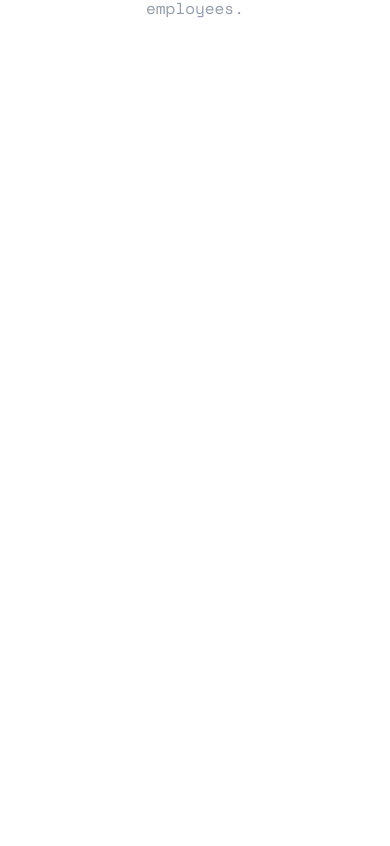
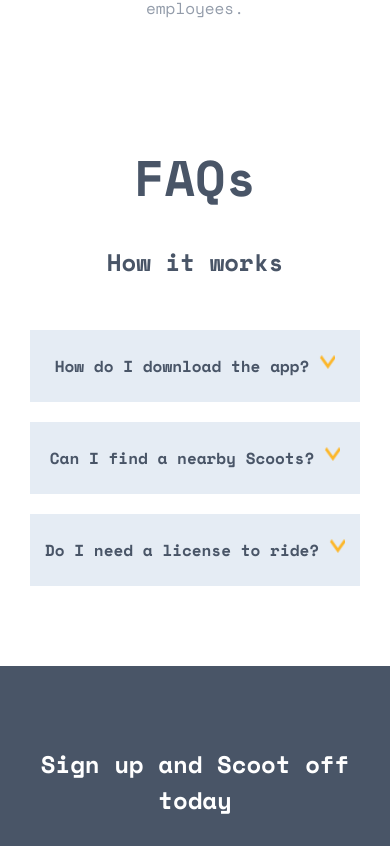
Before and after one commit to Avler/Scoot-multi-page-web, a React (Vite) app: page /About in a window 390 px wide. Shown: the part 3398-4244 px from the top of the page. Before the commit the page ends 3448 px from the top, so only its background shows below. Built offline with nearby package versions, Linux system fonts and the light colour scheme; a web font is replaced by a local one.

Commit message:
start-06

```diff
--- a/src/App.css
+++ b/src/App.css
@@ -206,4 +206,40 @@
     padding: 30px 34px;
     color: var(--dimGray);
   }
+  /* About , Section Faq */
+  .cont-section-faq {
+    text-align: center;
+    font-family: "space mono";
+    margin: 80px 0px;
+  }
+  .section-faq-title {
+    padding-top: 10px;
+    color: var(--darkNavy);
+    font-size: 50px;
+  }
+  .section-faq-elm-title {
+    color: var(--darkNavy);
+    padding: 30px 0px;
+  }
+  .section-faq-elm-question {
+    background-color: var(--lightGray);
+    margin: 20px 30px;
+  }
+  .section-faq-elm-question-elment-title {
+    color: var(--darkNavy);
+    font-size: 16px;
+    display: flex;
+    justify-content: center;
+    gap: 10px;
+    padding: 24px 0px;
+  }
+  .section-faq-elm-question-elment-title img {
+    width: 16px;
+    height: 16px;
+  }
+  .section-faq-elm-question-elment-text {
+    color: #495567;
+    padding: 24px;
+    text-align: left;
+  }
 }
--- a/src/Pages/About/About.tsx
+++ b/src/Pages/About/About.tsx
@@ -1,6 +1,8 @@
+import Footer from "../../Components/Footer";
 import Navbar from "../../Components/Navbar";
 import Section1 from "./Section1";
 import Section2 from "./Section2";
+import SectionFaqs from "./SectionFaqs";
 
 export default function About() {
     return (
@@ -11,6 +13,8 @@
             </div>
             <Section1 />
             <Section2 />
+            <SectionFaqs />
+            <Footer />
         </div>
     )
 }
--- a/src/Pages/About/SectionFaqs.tsx
+++ b/src/Pages/About/SectionFaqs.tsx
@@ -1,11 +1,46 @@
+import {useState} from "react"
 
 export default function SectionFaqs() {
+    const [faqQuestion , setFaqQuestion ] = useState(false)
+
+    const openFaq = () => {
+        setFaqQuestion(x => !x)
+    }
+
     return(
         <div className="cont-section-faq">
             <h1 className="section-faq-title">FAQs</h1>
-            <div>
-                <h2></h2>
+            <div className="section-faq-elm">
+                <h2 className="section-faq-elm-title">How it works</h2>
+                <div className="section-faq-elm-question">
+                    <div className="section-faq-elm-question-elment">
+                        <h2 className="section-faq-elm-question-elment-title">
+                        How do I download the app?
+                          {faqQuestion? <img src="src\assets\images\About\faq-arrow-open.png" onClick={openFaq}/> : <img src="src\assets\images\About\faq-arrow-close.png" onClick={openFaq}/>}
+                        </h2>
+                       {faqQuestion ? <p className="section-faq-elm-question-elment-text">To download the Scoot app, you can search “Scoot” in both the App and Google Play stores. An even simpler way to do it would be to click the relevant link at the bottom of this page and you’ll be re-directed to the correct page.</p>: null}
+                    </div>
+                </div>
+                <div className="section-faq-elm-question">
+                    <div className="section-faq-elm-question-elment">
+                        <h2 className="section-faq-elm-question-elment-title">
+                        Can I find a nearby Scoots?
+                        {faqQuestion? <img src="src\assets\images\About\faq-arrow-open.png" onClick={openFaq}/> : <img src="src\assets\images\About\faq-arrow-close.png" onClick={openFaq}/>}
+                        </h2>
+                       {faqQuestion ?<p className="section-faq-elm-question-elment-text">Lorem ipsum dolor sit amet consectetur adipisicing elit. Cupiditate porro tempore aliquam quaerat deleniti quia recusandae, accusantium, laboriosam voluptate sit quos dignissimos incidunt fugit amet, voluptatem animi a possimus aperiam!</p>: null}
+                    </div>
+                </div>
+                <div className="section-faq-elm-question">
+                    <div className="section-faq-elm-question-elment">
+                        <h2 className="section-faq-elm-question-elment-title">
+                        Do I need a license to ride?
+                        {faqQuestion? <img src="src\assets\images\About\faq-arrow-open.png" onClick={openFaq}/> : <img src="src\assets\images\About\faq-arrow-close.png" onClick={openFaq}/>}
+                        </h2>
+                        {faqQuestion ?<p className="section-faq-elm-question-elment-text">Lorem ipsum dolor sit amet consectetur adipisicing elit. Cupiditate porro tempore aliquam quaerat deleniti quia recusandae, accusantium, laboriosam voluptate sit quos dignissimos incidunt fugit amet, voluptatem animi a possimus aperiam!</p>: null}
+                    </div>
+                </div>
             </div>
+
         </div>
     )
 }
```
